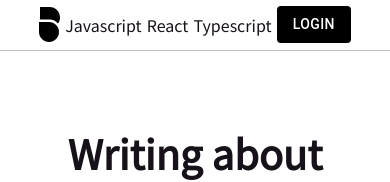
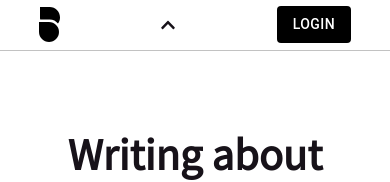
Before and after one commit to alexg1990/myblog, a React (Create React App) app: page / in a window 390 px wide. Shown: the top 182 px of the page. Built offline with nearby package versions, Linux system fonts and the light colour scheme.

Commit message:
added font awesome packages. added chevron icon to header.js.

```diff
--- a/package.json
+++ b/package.json
@@ -3,6 +3,9 @@
   "version": "0.1.0",
   "private": true,
   "dependencies": {
+    "@fortawesome/fontawesome-svg-core": "^1.2.27",
+    "@fortawesome/free-solid-svg-icons": "^5.12.1",
+    "@fortawesome/react-fontawesome": "^0.1.9",
     "@testing-library/jest-dom": "^4.2.4",
     "@testing-library/react": "^9.3.2",
     "@testing-library/user-event": "^7.1.2",
--- a/src/components/Header/Header.js
+++ b/src/components/Header/Header.js
@@ -2,8 +2,11 @@ import React from "react";
 import { Link } from "react-router-dom";
 import { connect } from "react-redux";
 import Button from "@material-ui/core/Button";
+import { FontAwesomeIcon } from "@fortawesome/react-fontawesome";
+import { faChevronUp } from "@fortawesome/free-solid-svg-icons";
 
 import { setScrollDirection } from "../../state/actions";
+import isMobile from "../../helpers/isMobile.js";
 
 import "./Header.css";
 import logo from "../../assets/boldd.svg";
@@ -38,26 +41,35 @@ class Header extends React.Component {
   };
   render() {
     const Links = [
-      <Link to="/" id="logo">
-        <img src={logo} alt="logo" />
-      </Link>,
+      // <Link to="/" id="logo">
+      //   <img src={logo} alt="logo" />
+      // </Link>,
       <Link to="/javascript">Javascript</Link>,
       <Link to="/react">React</Link>,
-      <Link to="/typescript">Typescript</Link>,
-      <Button variant="contained" id="login">
-        Login
-      </Button>
+      <Link to="/typescript">Typescript</Link>
+      // <Button variant="contained" id="login">
+      //   Login
+      // </Button>
     ];
     const pageTitle = document.title;
     return (
       <header className={"container" + this.handleAnimation()}>
-        {this.props.scrollDirection === "up" ? (
-          <nav className="container">{Links}</nav>
-        ) : (
-          <nav className="container" style={{ justifyContent: "center" }}>
-            {pageTitle}
-          </nav>
-        )}
+        <nav className="container">
+          <Link to="/" id="logo">
+            <img src={logo} alt="logo" />
+          </Link>
+          {isMobile() ? (
+            <FontAwesomeIcon icon={faChevronUp} />
+          ) : this.props.scrollDirection === "up" ? (
+            Links
+          ) : (
+            pageTitle
+          )}
+
+          <Button variant="contained" id="login">
+            Login
+          </Button>
+        </nav>
       </header>
     );
   }
--- /dev/null
+++ b/src/helpers/isMobile.js
@@ -0,0 +1,7 @@
+export default function isMobile() {
+  if (window.innerWidth < 768) {
+    return true;
+  } else {
+    return false;
+  }
+}
```
Also changed, not shown: 1 other file (tests, documents, lock files or other folders).
